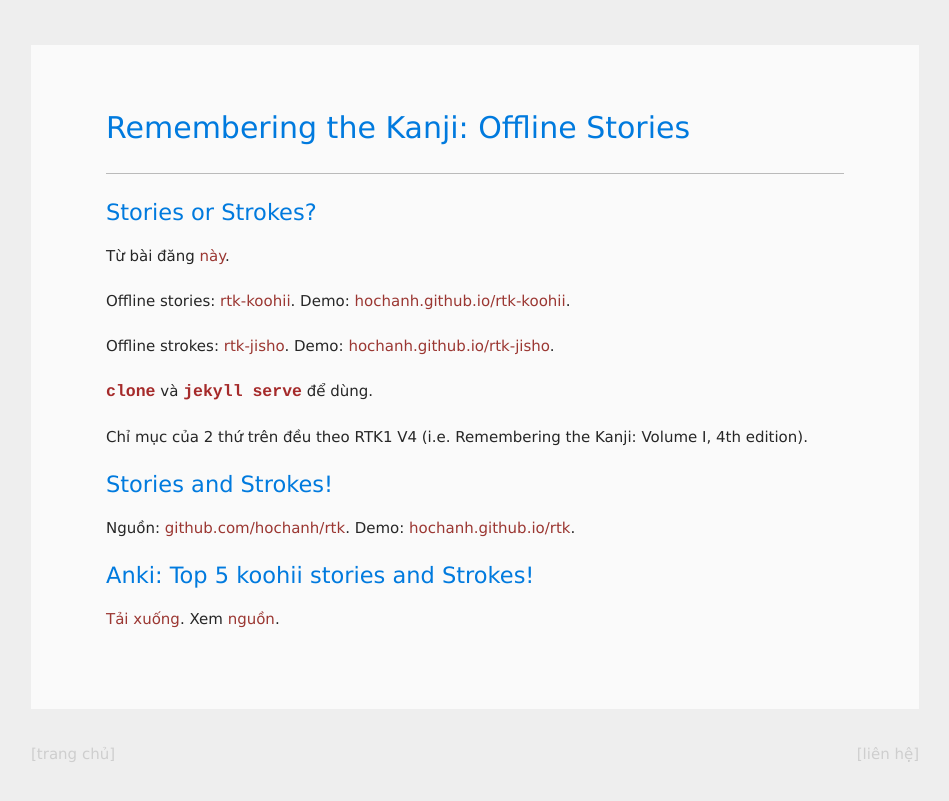
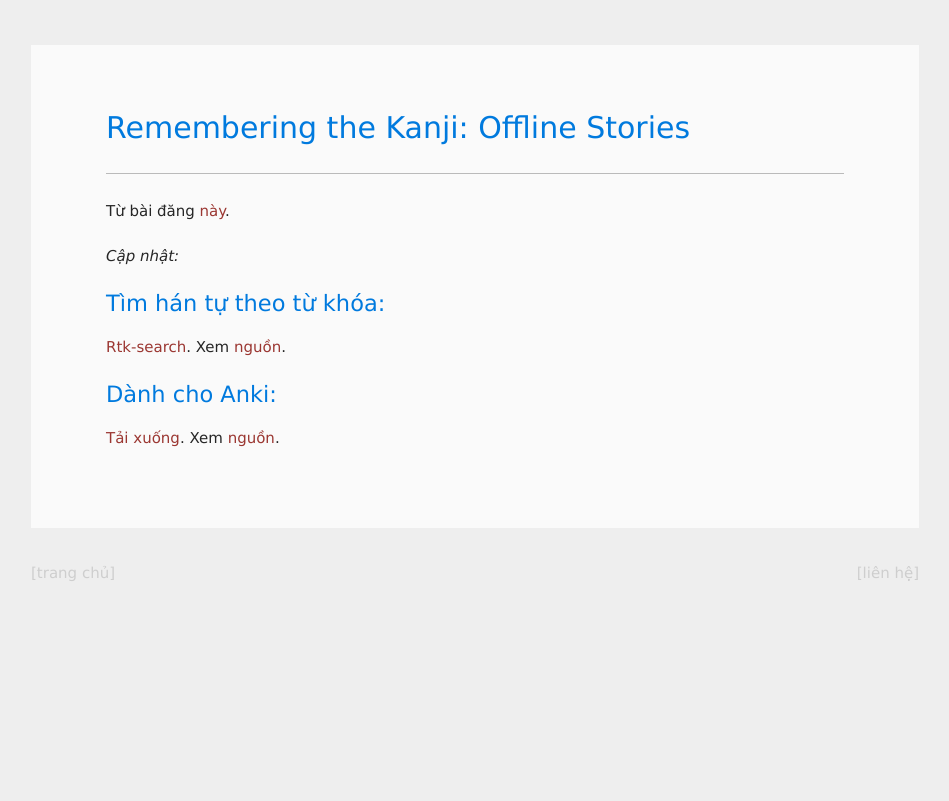
Before and after one commit to hochanh/rblog, a Jekyll site: the page built from _posts/2014-12-12-remembering-the-kanji-offline-stories.md, in a window 1280 px wide. Shown: the top 801 px of the page, without its empty margins (165-1114 px from the left). Built offline with Jekyll 4.4.1, drawn with Linux system fonts in a browser that asks for light colours.

Commit message:
update kanji search

```diff
--- a/_posts/2014-12-12-remembering-the-kanji-offline-stories.md
+++ b/_posts/2014-12-12-remembering-the-kanji-offline-stories.md
@@ -3,24 +3,14 @@
 title: "Remembering the Kanji: Offline Stories"
 ---
 
-## Stories or Strokes?
-
 Từ bài đăng [này](../hoc-kanji-theo-heisig).
 
-Offline stories: [rtk-koohii](http://github.com/hochanh/rtk-koohii). Demo: [hochanh.github.io/rtk-koohii](http://hochanh.github.io/rtk-koohii).
+*Cập nhật:*
 
-Offline strokes: [rtk-jisho](http://github.com/hochanh/rtk-jisho). Demo: [hochanh.github.io/rtk-jisho](http://hochanh.github.io/rtk-jisho).
+## Tìm hán tự theo từ khóa:
 
-`clone` và `jekyll serve` để dùng.
+[Rtk-search](http://manhtai.github.io/rtk). Xem [nguồn](http://github.com/manhtai/rtk).
 
-Chỉ mục của 2 thứ trên đều theo RTK1 V4 (i.e. Remembering the Kanji: Volume I, 4th edition).
-
-
-## Stories and Strokes!
-
-Nguồn: [github.com/hochanh/rtk](http://github.com/hochanh/rtk). Demo: [hochanh.github.io/rtk](http://hochanh.github.io/rtk).
-
-
-## Anki: Top 5 koohii stories and Strokes!
+## Dành cho Anki:
 
 [Tải xuống](https://github.com/hochanh/rtk1v6-anki/blob/master/rtk1-v6.apkg?raw=true). Xem [nguồn](http://github.com/hochanh/rtk1v6-anki).
```
